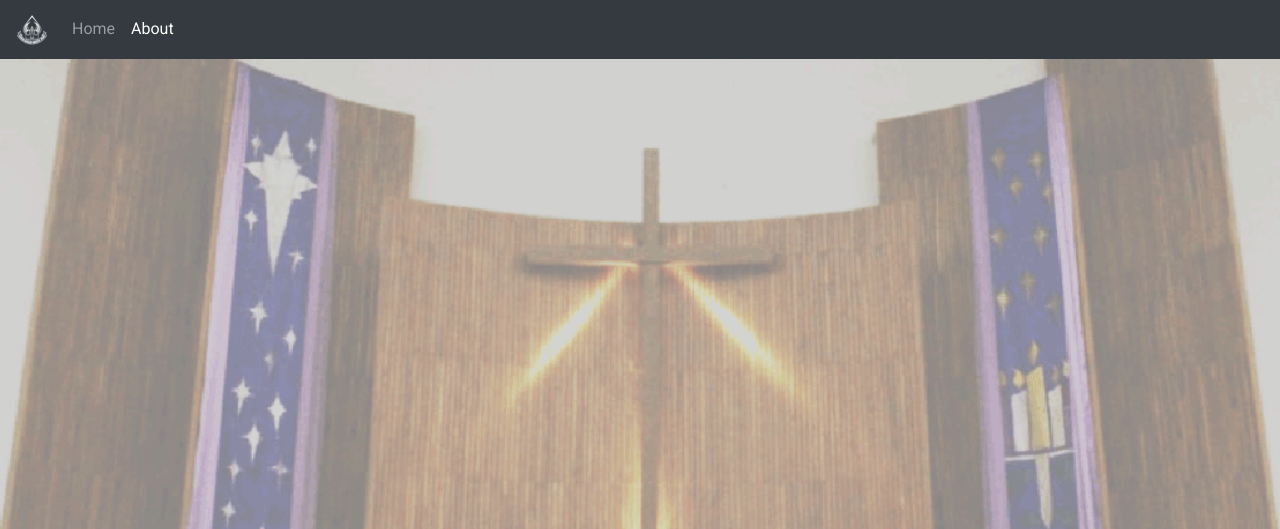
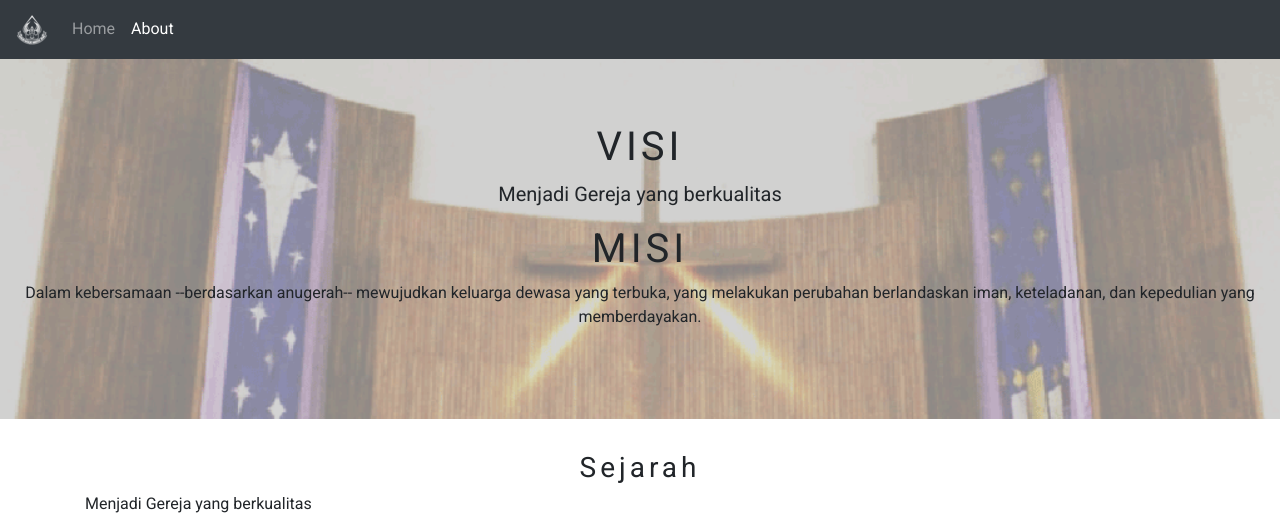
Before and after one commit to GottfriedCP/gkj-jakarta, a Django app: page /about/ in a window 1280 px wide. Shown: the top 529 px of the page. Run offline with Django 3.2, Linux system fonts and the light colour scheme; some libraries are stand-ins or nearby versions.

Commit message:
second commit for previewing purpose

```diff
--- a/homepage/templates/homepage/about.html
+++ b/homepage/templates/homepage/about.html
@@ -2,9 +2,14 @@
 {% load static %}
 
 {% block body_bl %}
-<div class="jumbotron jumbotron-fluid" id="jumbotron-about" style="background-image: url('{% static 'img/altar-closeup.png' %}');">
+<div class="jumbotron jumbotron-fluid text-centered" id="jumbotron-about" style="background-image: url('{% static 'img/altar-closeup.png' %}');">
+    <h1 class="display-5 letter-spaced">VISI</h1>
+    <p class="lead">Menjadi Gereja yang berkualitas</p>
+    <h1 class="display-5 letter-spaced">MISI</h1>
+    <p>Dalam kebersamaan --berdasarkan anugerah-- mewujudkan keluarga dewasa yang terbuka, yang melakukan perubahan berlandaskan iman, keteladanan, dan kepedulian yang memberdayakan.</p>
 </div>
-<div class="container-fluid">
-    <p>Under revision</p>
+<div class="container">
+    <h3 class="text-centered letter-spaced">Sejarah</h3>
+    <p>Menjadi Gereja yang berkualitas</p>
 </div>
 {% endblock %}
--- a/static/css/main.css
+++ b/static/css/main.css
@@ -4,8 +4,9 @@ body {
 
 div.jumbotron#jumbotron-home {
     background-color: #d1d1d0;
-    background-position: left bottom;
+    background-position: center center;
     background-repeat: no-repeat;
+    background-size: cover;
     height: 512px;
     max-height: 90vh;
 }
@@ -15,7 +16,7 @@ div.jumbotron#jumbotron-about {
     background-position: center top;
     background-repeat: no-repeat;
     background-size: cover;
-    height: 512px;
+    height: 360px;
     max-height: 90vh;
 }
 
@@ -38,6 +39,7 @@ section#footer iframe {
 
 section#footer table {
     color: #9e9e9e;
+    margin-bottom: 1.5rem;
 }
 
 section#footer div#footer-copyright {
--- a/templates/base.html
+++ b/templates/base.html
@@ -19,7 +19,7 @@
     <meta name="apple-mobile-web-app-title" content="GKJ Jakarta">
     <meta name="application-name" content="GKJ Jakarta">
     <meta name="msapplication-TileColor" content="#2b5797">
-    <meta name="theme-color" content="#7f7f7f">
+    <meta name="theme-color" content="#343a40">
 
     <!-- Bootstrap CSS -->
     <link rel="stylesheet" href="https://stackpath.bootstrapcdn.com/bootstrap/4.1.3/css/bootstrap.min.css" integrity="sha384-MCw98/SFnGE8fJT3GXwEOngsV7Zt27NXFoaoApmYm81iuXoPkFOJwJ8ERdknLPMO" crossorigin="anonymous">
@@ -29,7 +29,7 @@
 
     <link rel="stylesheet" type="text/css" media="screen" href="{% static 'css/main.css' %}" />
     <link rel="stylesheet" type="text/css" media="screen" href="{% static 'css/elem.css' %}" />
-    <script src="{% static 'js/main.js' %"></script>
+    <script src="{% static 'js/main.js' %}"></script>
     <!-- Additional headers -->
     {% block header_bl %}{% endblock %}
 </head>
@@ -119,9 +119,9 @@
         <div id="footer-copyright">
             <img src="{% static 'img/logo-gkj.png' %}">
             <p>&copy; 2018 Gereja Kristen Jawa Jakarta</p>
-            <p><a href="https://creativecommons.org/licenses/by-nc-sa/4.0/">Creative Commons Attribution-NonCommercial-ShareAlike 4.0 International License</a></p>
-            <p>Built using <a href="https://www.djangoproject.com/">Django</a>. Uses <a href="https://getbootstrap.com/">Bootstrap</a></p>
-            <p>source code by GP</p>
+            <p><a href="https://creativecommons.org/licenses/by-nc-sa/4.0/" target="_blank">Creative Commons Attribution-NonCommercial-ShareAlike 4.0 International License</a></p>
+            <p>Built using <a href="https://www.djangoproject.com/" target="_blank">Django</a>. Uses <a href="https://getbootstrap.com/" target="_blank">Bootstrap</a></p>
+            <p><a href="https://github.com/GottfriedCP/gkj-jakarta" target="_blank">source code</a> by GP</p>
         </div>
     </section>
     <!-- Optional JavaScript -->
```
Also changed, not shown: homepage/templates/homepage/index.html (+3 -4 lines), README.md.
